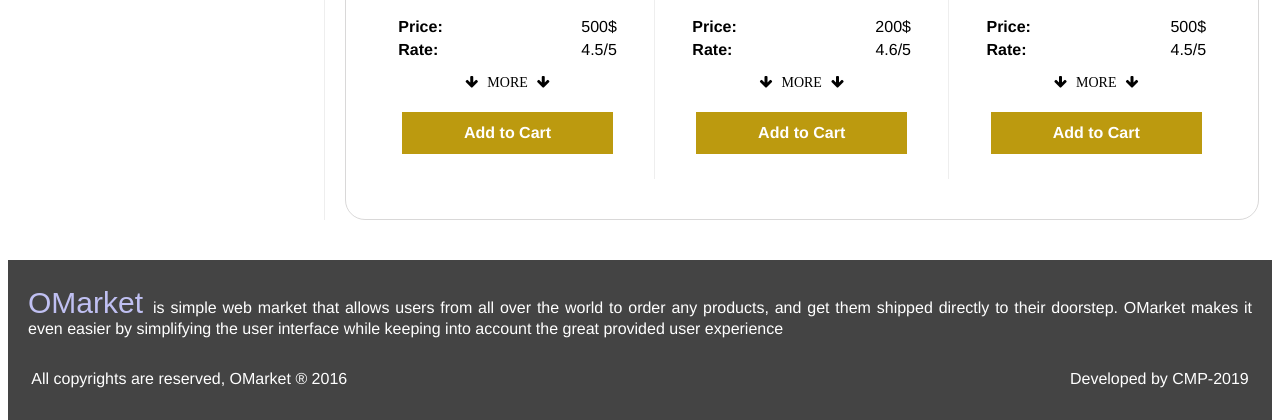
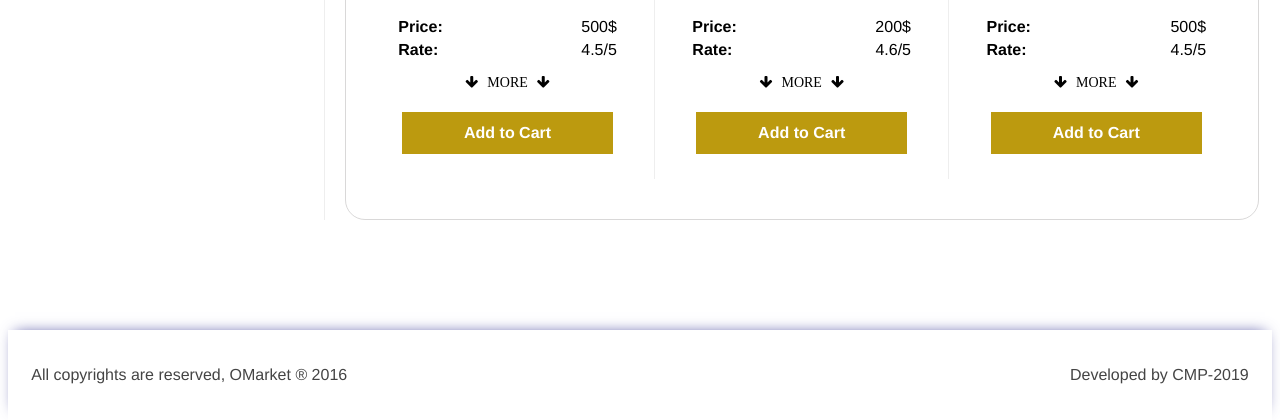
Before and after one commit to i-radwan/onlinemarket, a PHP site: page / in a window 1280 px wide. Shown: the part 3103-3523 px from the top of the page. Run offline with PHP 8.4, Linux system fonts and the light colour scheme; some web fonts are replaced.

Commit message:
Style footer

```diff
--- a/css/style.css
+++ b/css/style.css
@@ -357,17 +357,17 @@ header {
 /*	Footer   */
 
 footer {
-	background: rgba(240, 239, 239, 0.46);
+/*	background: rgba(240, 239, 239, 0.46);*/
 	text-align: center;
 	position: absolute;
 	bottom: 0;
 	width: 100%;
-	border-top: 40px solid #fff;
-	height: 200px;
-	padding-bottom: 20px;
-	padding-top: 10px;
-	background: rgb(68, 68, 68);
-	color: #fff;
+	border-top: 20px solid #fff;
+	height: 90px;
+	color: rgb(68, 68, 68);
+	-webkit-box-shadow: 0 -4px 14px -7px #4a4a9d;
+	-moz-box-shadow: 0 -4px 14px -7px #4a4a9d;
+	box-shadow: 0 -4px 14px -7px #4a4a9d;
 }
 
 .bio {
--- a/index.html
+++ b/index.html
@@ -35,8 +35,10 @@
 		<content id="content" class="content">
 		</content>
 		<footer>
+<!--
 			<p class="bio"><strong></strong>is simple web market that allows users from all over the world to order any products, and get them shipped directly to their doorstep. OMarket makes it even easier by simplifying the user interface while keeping into account the great provided user experience</p>
 			<div class="clearfloat"></div>
+-->
 
 			<p class="copy">All copyrights are reserved, OMarket ® 2016</p>
 
```
